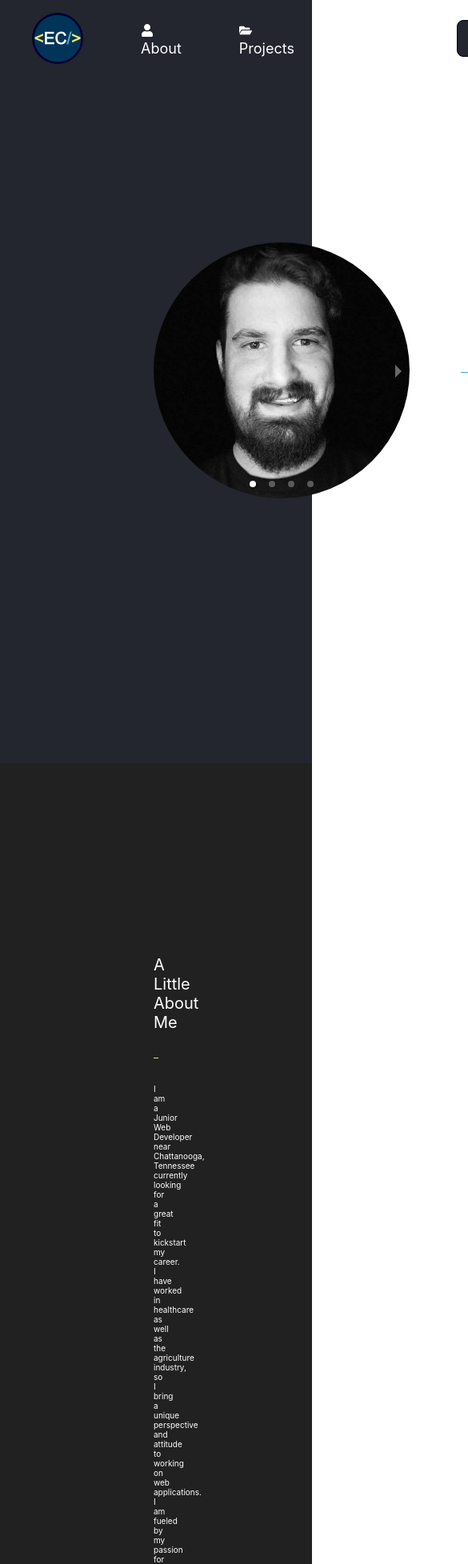
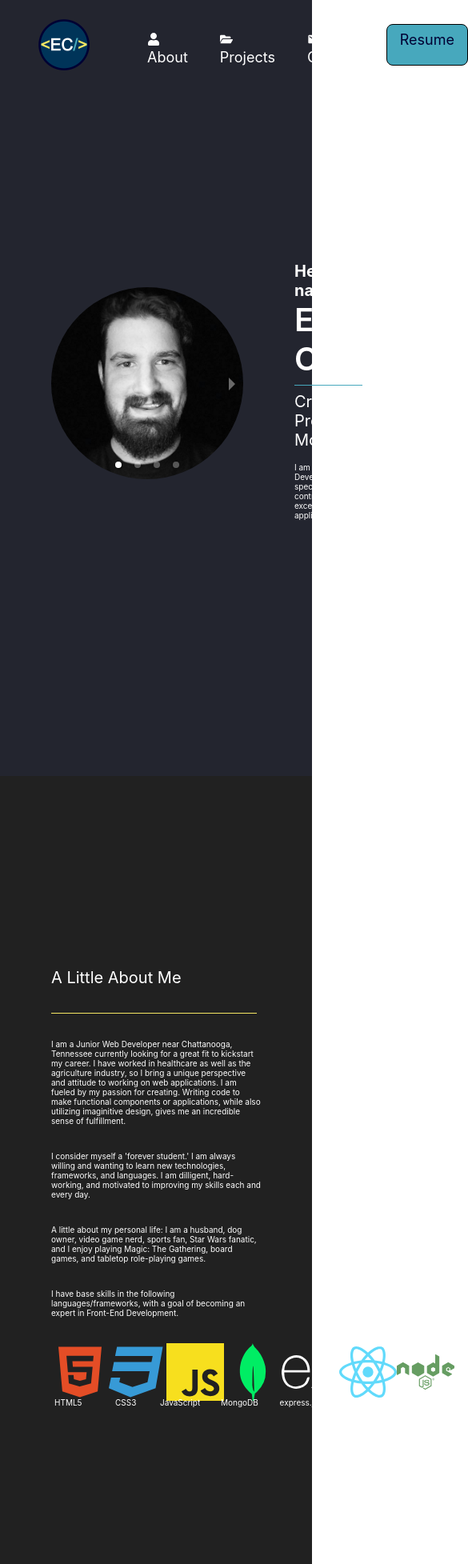
Before and after one commit to Ericcrain77/Portfolio-V2, a React (Create React App) app: page / in a window 390 px wide. Shown: the top 1955 px of the page at 80% size, 585 px wide, since content can reach past the window. Built offline with nearby package versions, Linux system fonts and the light colour scheme.

Commit message:
adding tablet mobile responsiveness

```diff
--- a/src/components/About/about.css
+++ b/src/components/About/about.css
@@ -119,3 +119,48 @@
     padding-top: 3rem;
     margin-left: -1.5rem;
 }
+
+@media screen and (max-width: 980px) {
+    .about-section {
+        padding: 15rem 4rem 12rem 4rem;
+    }
+
+    .content {
+        opacity: 1;
+        font-size: clamp(10px, 2.5vw, 20px);
+        padding-top: 3.5rem;
+        padding-left: 2rem;
+    }
+
+    .about-icons {
+        justify-content: space-between;
+    }
+
+    .html-text {
+        margin-left: -1.75rem;
+    }
+
+    .css-text {
+        margin-left: -1.5rem;
+    }
+
+    .js-text {
+        margin-left: -2.5rem;
+    }
+
+    .mongo-text {
+        margin-left: -2.25rem;
+    }
+
+    .express-text {
+        margin-left: -2.15rem;
+    }
+
+    .react-text {
+        margin-left: -1.65rem;
+    }
+
+    .node-text {
+        margin-left: -1.75rem;
+    }
+}
--- a/src/components/ContactForm/contactForm.css
+++ b/src/components/ContactForm/contactForm.css
@@ -132,3 +132,9 @@
     animation-duration: 6000ms;
     animation-fill-mode: forwards;
 }
+
+@media screen and (max-width: 980px) {
+    .contact-form-section {
+        padding: 12rem 4rem 12rem 4rem;
+    }
+}
--- a/src/components/Header/header.css
+++ b/src/components/Header/header.css
@@ -67,3 +67,23 @@
     padding-top: 0px;
     padding-bottom: 0px;
 }
+
+@media screen and (max-width: 980px) {
+    .header-container {
+        padding: 1rem;
+    }
+
+    .header-container nav ul {
+        padding-top: .35rem;
+        gap: 2rem;
+    }
+
+    .resume-btn {
+        background-color: var(--pacific-blue);
+        margin-top: -.25rem;
+        margin-left: 2rem;
+        padding: .5rem 1rem;
+        color: var(--oxford-blue);
+        text-decoration: none;
+    }
+}
--- a/src/components/Intro/intro.css
+++ b/src/components/Intro/intro.css
@@ -50,3 +50,18 @@
 .thumbs-wrapper {
     display: none;
 }
+
+@media screen and (max-width: 980px) {
+    .intro-container {
+        padding: 12rem 4rem 20rem 4rem;
+    }
+
+    .intro-words h1 {
+        width: 70%;
+    }
+
+    .carousel {
+        width: 15rem;
+        margin-right: 4rem;
+    }
+}
--- a/src/components/ProjectCards/projects.css
+++ b/src/components/ProjectCards/projects.css
@@ -24,7 +24,7 @@
 }
 
 .project-card {
-    width: 18rem;
+    width: 20rem;
     border: 1px solid var(--granite-gray);
     border-radius: 8px;
     padding: 1rem;
@@ -38,7 +38,7 @@
 }
 
 .card-image {
-    max-width: 15.75rem;
+    max-width: 17.75rem;
 }
 
 .card-body {
@@ -68,3 +68,29 @@
     color: var(--oxford-blue);
     transition: .25s ease-in-out;
 }
+
+@media screen and (max-width: 980px) {
+    .project-section {
+        padding: 12rem 4rem 12rem 4rem;
+    }
+    .cards {
+        gap: 1.25rem;
+    }
+    .project-card {
+        background-color: var(--granite-gray);
+        box-shadow: 1px 1px 12px 5px black;
+        width: 12.25rem;
+        height: 28.5rem;
+        padding: 1rem .5rem;
+    }
+    .card-body {
+        gap: 1rem;
+    }
+    .card-image {
+        max-width: 10.75rem;
+    }
+    .card-title {
+        padding-top: 1rem;
+    }
+
+}
```
